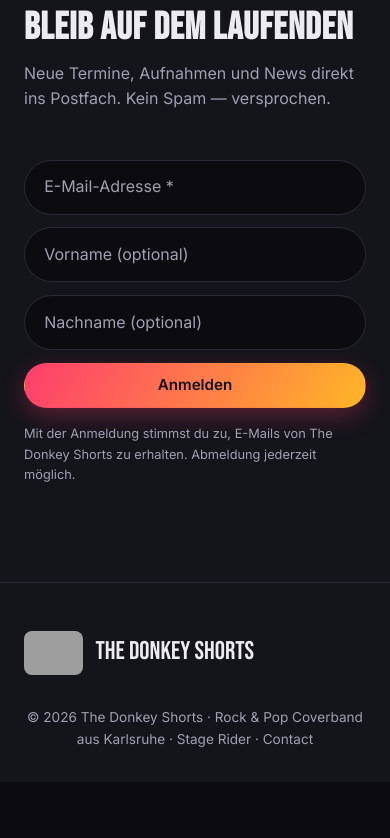
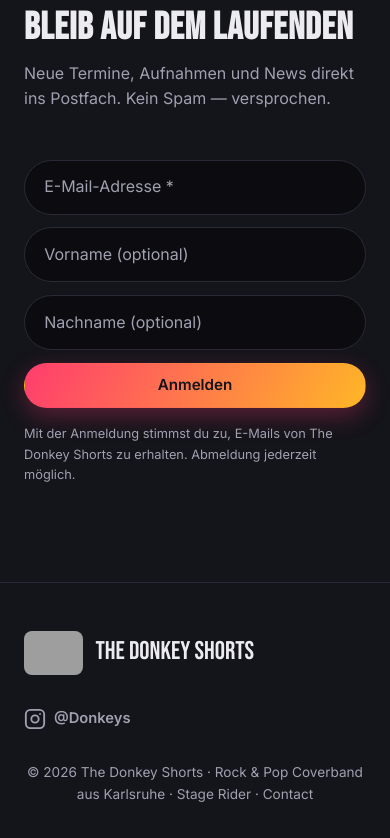
Before and after one commit to robert-koenig-priv/donkey-shorts-home, a plain HTML site: page index.html in a window 390 px wide. Shown: the part 6330-7168 px from the top of the page. Before the commit the page ends 7112 px from the top, so only its background shows below. Drawn offline with Linux system fonts and the light colour scheme; grey boxes are pictures that could not be loaded.

Commit message:
Footer: Instagram-Link (@Donkeys) ergaenzen
- Social-Link mit Inline-SVG-Icon im Footer aller Seiten
- bleibt auch auf Mobile sichtbar; CSS v=11

```diff
--- a/css/style.css
+++ b/css/style.css
@@ -326,6 +326,9 @@ img { max-width: 100%; display: block; }
 .footer-brand img { height: 44px; border-radius: 8px; }
 .footer-links { display: flex; gap: 1.4rem; color: var(--text-dim); font-size: .9rem; }
 .footer-links a:hover { color: var(--accent); }
+.footer-social { display: inline-flex; align-items: center; gap: .5rem; color: var(--text-dim); font-weight: 600; font-size: .92rem; }
+.footer-social svg { width: 22px; height: 22px; }
+.footer-social:hover { color: var(--accent); }
 .footer-copy { color: var(--text-dim); font-size: .85rem; margin-top: 2rem; text-align: center; }
 .footer-copy a { color: var(--text-dim); }
 .footer-copy a:hover { color: var(--accent); }
--- a/index.html
+++ b/index.html
@@ -9,7 +9,7 @@
   <link rel="preconnect" href="https://fonts.googleapis.com">
   <link rel="preconnect" href="https://fonts.gstatic.com" crossorigin>
   <link href="https://fonts.googleapis.com/css2?family=Bebas+Neue&family=Inter:wght@400;500;600;700;800&display=swap" rel="stylesheet">
-  <link rel="stylesheet" href="css/style.css?v=10">
+  <link rel="stylesheet" href="css/style.css?v=11">
 </head>
 <body>
 
@@ -290,6 +290,10 @@
           <img src="assets/img/logo.png" alt="Logo">
           <span>The Donkey Shorts</span>
         </div>
+        <a class="footer-social" href="https://www.instagram.com/airdig_/" target="_blank" rel="noopener" aria-label="The Donkey Shorts auf Instagram">
+          <svg viewBox="0 0 24 24" fill="none" stroke="currentColor" stroke-width="2" stroke-linecap="round" stroke-linejoin="round" aria-hidden="true"><rect x="2" y="2" width="20" height="20" rx="5"/><circle cx="12" cy="12" r="4"/><circle cx="17.5" cy="6.5" r="1" fill="currentColor" stroke="none"/></svg>
+          <span>@Donkeys</span>
+        </a>
         <div class="footer-links">
           <a href="#band">Band</a>
           <a href="#aktuell">Aktuell</a>
```
Also changed, not shown: contact.html (+5 -1 lines), intern.html (+5 -1 lines), stagerider.html (+5 -1 lines).
